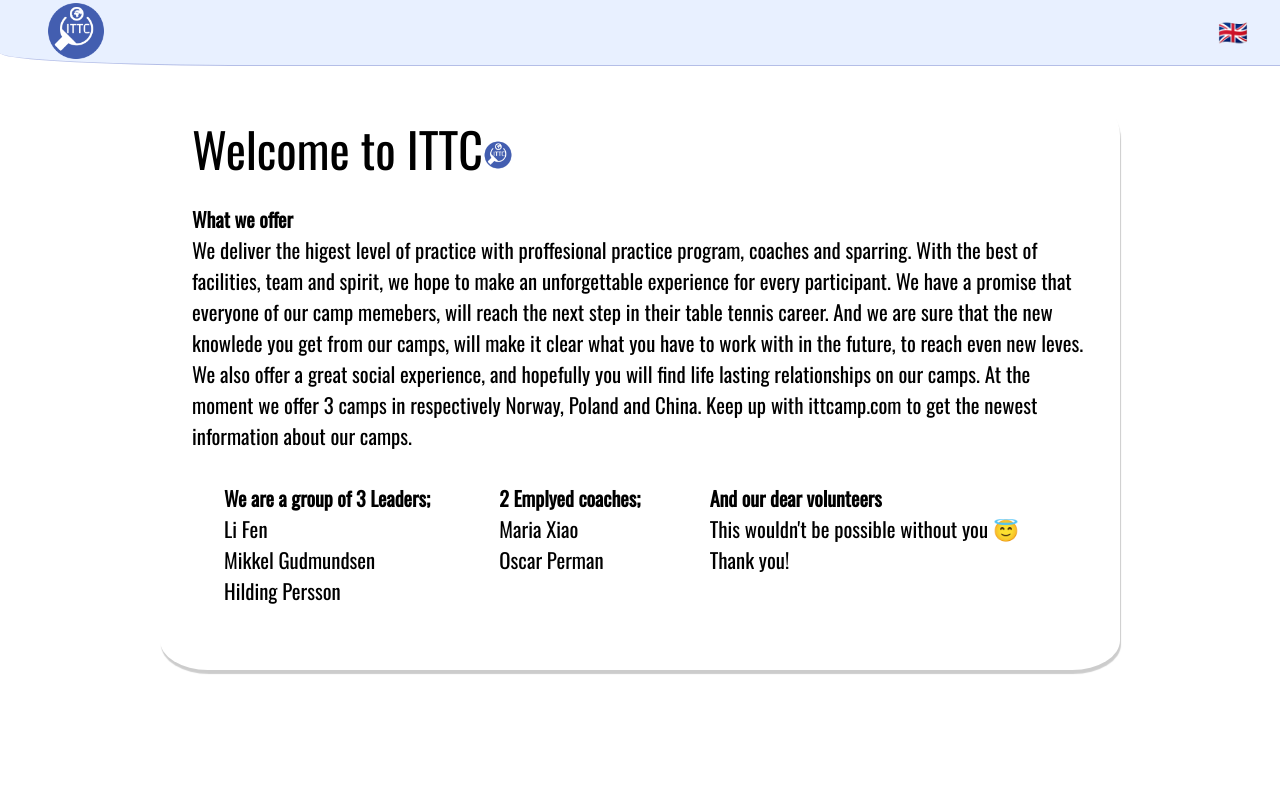
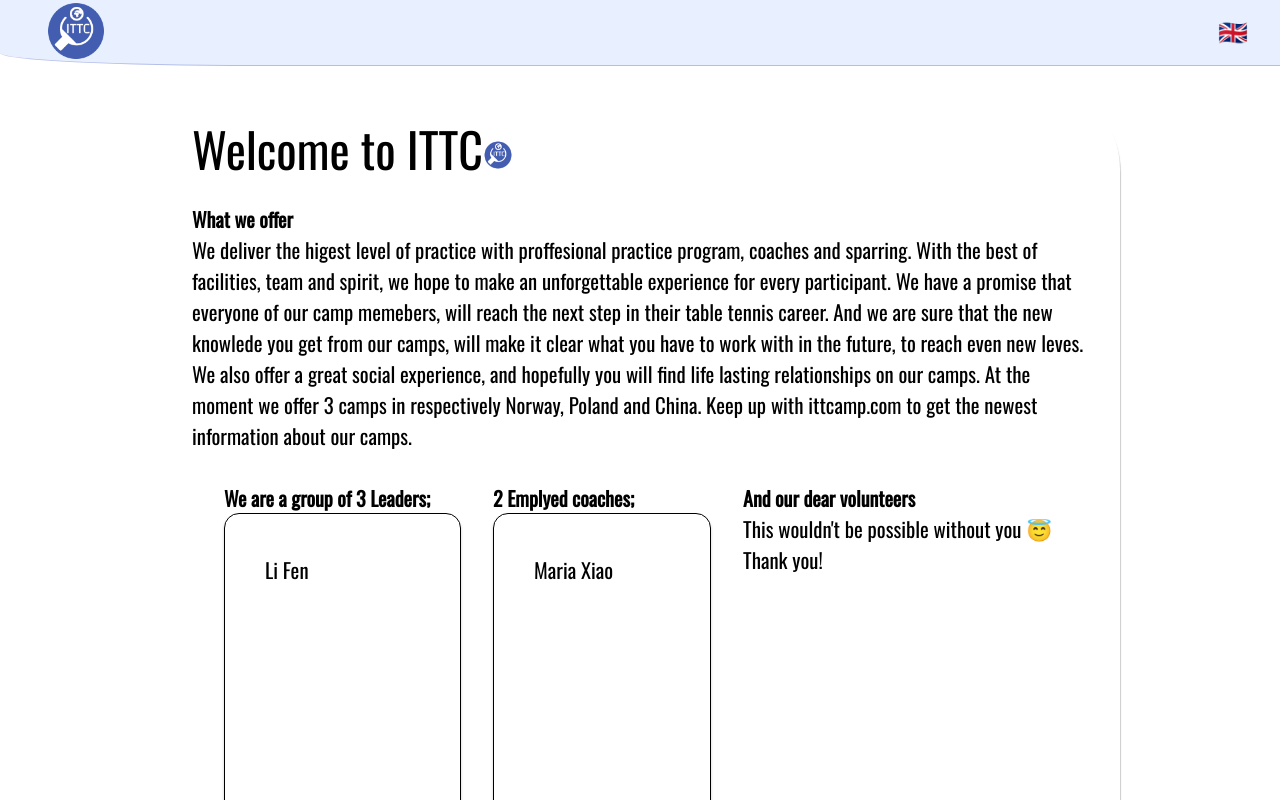
Before and after one commit to mikkelgud/InternationalTableTennisCamp, a React (Create React App) app: page /plan in a window 1280 px wide. Shown: the top 800 px of the page. Built offline with nearby package versions, Linux system fonts and the light colour scheme.

Commit message:
fixed links

```diff
--- a/src/components/AboutUs.js
+++ b/src/components/AboutUs.js
@@ -6,7 +6,7 @@ import { StyledTextSectionHeader } from "../styleguides/StyledSectionHeader";
 import Logo from '../Assets/Bordtennislogo.png';
 import { Trans } from 'react-i18next';
 import { StyledH3 } from "../styleguides/Styledh3";
-import { StyledLink } from "../styleguides/StyledLink";
+import  StyledLink from "./LinkDivCard";
 import { Wrapper } from "../styleguides/StyledTextBoxWrapper";
 
 const LocalWrapper = styled.div`
@@ -20,12 +20,6 @@ const StyledImageLogo = styled.img`
 width: 30px;
 margin: 2rem 2rem 0 0 ;
 `;
-
-const Hover = styled.p`
-&: hover{
-background-color: #edf1ff;
-}
-`
 
 
 
@@ -50,14 +44,15 @@ export default function AboutUs() {
        <Wrapper>
           <div>
         <StyledH3> We are a group of 3 Leaders;<br/></StyledH3>
-         <Hover><StyledLink src="/leaders/Li-Fen">Li Fen</StyledLink><br/></Hover>
-         <Hover><StyledLink src="/leaders/Mikkel-Gudmundsen">Mikkel Gudmundsen</StyledLink><br/></Hover>
-         <Hover><StyledLink src="/leaders/Hilding-Persson">Hilding Persson</StyledLink><br/></Hover>
+         <StyledLink to="/leaders/Li-Fen" text="Li Fen"></StyledLink><br/>
+         <StyledLink to="/leaders/Mikkel-Gudmundsen" text="Mikkel Gudmundsen"></StyledLink><br/>
+         <StyledLink to="/leaders/Hilding-Persson" text="Hilding Persson"></StyledLink><br/>
          </div>
          <div>
          <StyledH3> 2 Emplyed coaches;<br/></StyledH3>
-         <Hover><StyledLink src="/leaders/Maria-Xiao">Maria Xiao</StyledLink><br/></Hover>
-         <Hover> <StyledLink src="/leaders/Oscar-Perman">Oscar Perman</StyledLink><br/></Hover>
+         <StyledLink to="/leaders/Maria-Xiao" text="Maria Xiao"/><br/>
+         <StyledLink to="/leaders/Oscar-Perman" text="Oscar Perman"/><br/>
+         <StyledLink to="/leaders" text="Harestua coaches"/><br/>
          </div>
          <div>
            <StyledH3>And our dear volunteers</StyledH3>
--- a/src/components/Leaders.js
+++ b/src/components/Leaders.js
@@ -73,7 +73,7 @@ const persons = [
         name: "'  ",
         // age: "21 år",
         picture: Harestua,
-        text: "",
+        text: "Coaches and parents from the Harestua club",
         to: "leaders",
         willJoin: "ITTC: Norway"
     },
--- a/src/components/Safety.js
+++ b/src/components/Safety.js
@@ -8,7 +8,7 @@ import { StyledATagLink } from '../styleguides/StyledATagLink';
 export default function Safety() {
     return (
         <StyledDiv>
-            <StyledTextSectionHeader>Safety during the camp</StyledTextSectionHeader>
+            <StyledTextSectionHeader>Safety during the camps</StyledTextSectionHeader>
             <StyledText>
                 First of all.
                 The camp starts when we meet at the arranged meeting point.
```
